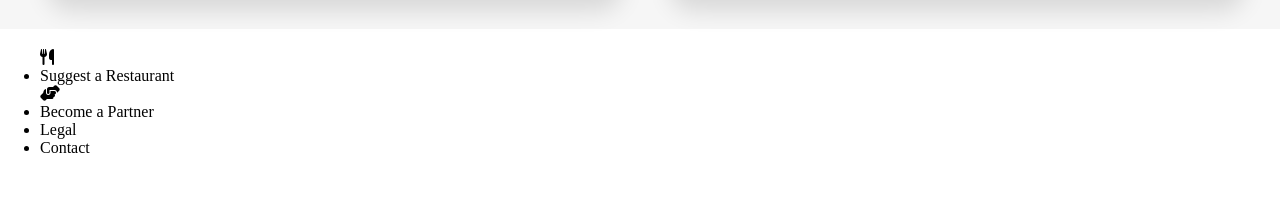
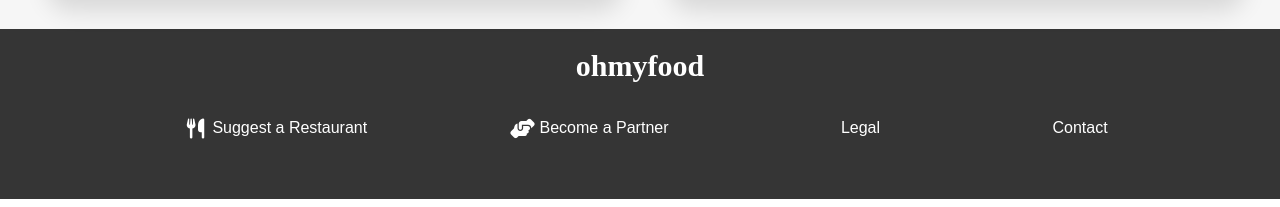
Before and after one commit to AaronMoroney/Oh-My-Food-, a plain HTML site: page Code/Index.html in a window 1280 px wide. Shown: the part 1673-1880 px from the top of the page. Before the commit the page ends 1846 px from the top, so only its background shows below. Drawn offline with Linux system fonts and the light colour scheme; files whose address does not match are found by name; a web font is replaced by a local one.

Commit message:
Completed Home Pg. on Desktop

```diff
--- a/Code/Index.html
+++ b/Code/Index.html
@@ -148,16 +148,12 @@
 
     <!--footer-->
     <footer class="footer">
-        <h1 class="footer__logo"></h1>
-        <ul>
-            <span>
-                <i class="fa-solid fa-utensils"></i>
-                <li>Suggest a Restaurant</li>
-            </span>
-            <span>
-                <i class="fa-solid fa-handshake-angle"></i>
-                <li>Become a Partner</li>
-            </span>
+        <div class="footer__logo">
+            <h1>ohmyfood</h1>
+        </div>
+        <ul class="fa-ul">
+            <li><span class="fa-li"><i class="fa-solid fa-utensils"></i></span>Suggest a Restaurant</li>
+            <li><span class="fa-li"><i class="fa-solid fa-handshake-angle"></i></span>Become a Partner</li>
             <li>Legal</li>
             <li>Contact</li>
         </ul>
--- a/Code/sass/components/_components.scss
+++ b/Code/sass/components/_components.scss
@@ -82,3 +82,26 @@
         }
     }
 }
+
+//footer
+.footer {
+    background-color: $background-dark;
+    color: white;
+    display: flex;
+    height: 170px;
+    @include verticle;
+    .footer__logo {
+        @include center;
+    }
+    .fa-utensils, .fa-handshake-angle {
+        padding-right: 2px;
+        font-size: 20px;
+    }
+    .fa-ul {
+        @include row;
+        list-style: none;
+        align-items: baseline;
+        justify-content: space-evenly;
+        font-family: $roboto;
+    }
+}
```
Also changed, not shown: Code/sass/styles.css, 1 other file.
